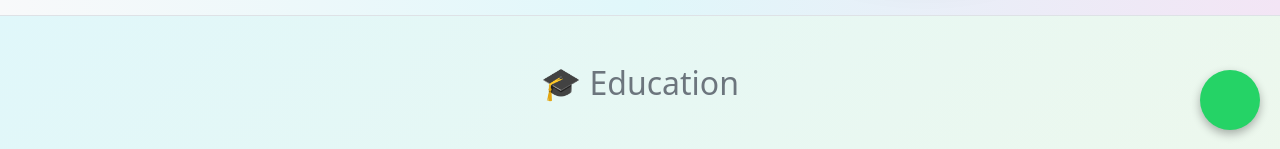
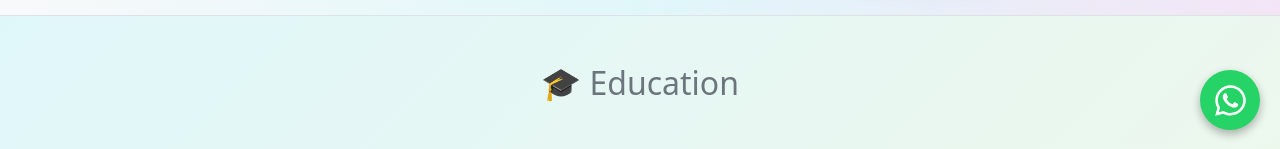
Before and after one commit to HappySamson/MyPortfolio, a React (Create React App) app: page / in a window 1280 px wide. Shown: the part 650-799 px from the top of the page. Built offline with nearby package versions, Linux system fonts and the light colour scheme.

Commit message:
Update Portfolio.js

```diff
--- a/src/Portfolio.js
+++ b/src/Portfolio.js
@@ -23,6 +23,7 @@ import ten from "./10th .jpg";
 import twelve from "./12th.jpg";
 import Swal from "sweetalert2";
 import emailjs from "emailjs-com";
+import "font-awesome/css/font-awesome.min.css";
 import { FaWhatsapp } from "react-icons/fa";
 import "sweetalert2/dist/sweetalert2.min.css";
 
@@ -565,13 +566,14 @@ export default function Portfolio() {
       </footer>
         {/* ---------------- FLOATING WHATSAPP BUTTON ---------------- */}
 <a
-  href="https://wa.me/919500784719"
+  href="https://wa.me/9363125355"
   target="_blank"
   rel="noopener noreferrer"
   className="whatsapp-float"
 >
-  <i className="fab fa-whatsapp"></i>
+  <FaWhatsapp size={35} />
 </a>
+
     </div>
   );
 }
```
